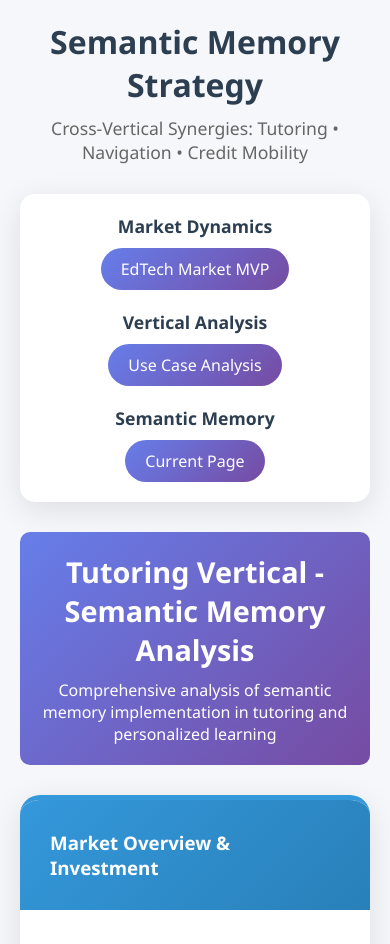
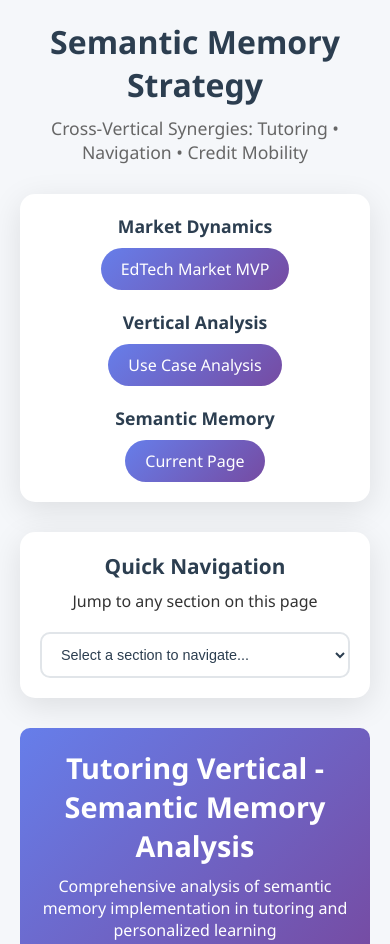
Before and after one commit to xd2164/AI-Market-Intelligence-Dashboard, a plain HTML site: page data/semantic_memory_strategy.html in a window 390 px wide. Shown: the top 944 px of the page. Drawn offline with Linux system fonts and the light colour scheme.

Commit message:
Add dropdown navigation for quick section access - includes styled dropdown with smooth scrolling to all vertical sections (Tutoring, Navigation, Credit Mobility, Hyperscaler Lens). Features auto-reset to placeholder and keyboard navigation support.

```diff
--- a/data/semantic_memory_strategy.html
+++ b/data/semantic_memory_strategy.html
@@ -19,6 +19,15 @@
         .nav-item h3 { color: #2c3e50; margin-bottom: 10px; font-size: 1.1rem; }
         .nav-item a { display: inline-block; padding: 10px 20px; background: linear-gradient(135deg, #667eea 0%, #764ba2 100%); color: white; text-decoration: none; border-radius: 25px; font-weight: 500; transition: all 0.3s ease; }
         .nav-item a:hover { transform: translateY(-2px); box-shadow: 0 4px 15px rgba(102, 126, 234, 0.4); }
+
+        /* Dropdown Navigation */
+        .dropdown-container { background: white; padding: 20px; border-radius: 15px; box-shadow: 0 8px 32px rgba(0,0,0,0.1); margin-bottom: 30px; }
+        .dropdown-header { text-align: center; margin-bottom: 20px; }
+        .dropdown-header h3 { color: #2c3e50; font-size: 1.3rem; margin-bottom: 10px; }
+        .dropdown-select { width: 100%; max-width: 400px; margin: 0 auto; display: block; }
+        .dropdown-select select { width: 100%; padding: 15px 20px; border: 2px solid #e1e5e9; border-radius: 10px; font-size: 1rem; background: white; color: #2c3e50; cursor: pointer; transition: all 0.3s ease; }
+        .dropdown-select select:focus { outline: none; border-color: #667eea; box-shadow: 0 0 0 3px rgba(102, 126, 234, 0.1); }
+        .dropdown-select select:hover { border-color: #667eea; }
 
         /* Section Headers */
         .section-header { background: linear-gradient(135deg, #667eea 0%, #764ba2 100%); color: white; padding: 20px; border-radius: 10px; margin-bottom: 30px; text-align: center; }
@@ -119,6 +128,8 @@
             .header h1 { font-size: 2rem; }
             .tutoring-market, .tutoring-companies, .credit-timeline { padding: 25px; }
             .navigation-card, .timeline-item, .synergy-card { margin-bottom: 20px; }
+            .dropdown-select { max-width: 100%; }
+            .dropdown-select select { font-size: 0.9rem; padding: 12px 15px; }
         }
     </style>
 </head>
@@ -144,6 +155,23 @@
                     <h3>Semantic Memory</h3>
                     <a href="#market-overview">Current Page</a>
                 </div>
+            </div>
+        </div>
+
+        <!-- Dropdown Navigation -->
+        <div class="dropdown-container">
+            <div class="dropdown-header">
+                <h3>Quick Navigation</h3>
+                <p>Jump to any section on this page</p>
+            </div>
+            <div class="dropdown-select">
+                <select id="sectionDropdown" onchange="scrollToSection()">
+                    <option value="">Select a section to navigate...</option>
+                    <option value="tutoring-vertical">Tutoring Vertical - Semantic Memory Analysis</option>
+                    <option value="navigation-vertical">Navigation Vertical - Semantic Memory Analysis</option>
+                    <option value="credit-mobility-vertical">Credit Mobility Vertical - Semantic Memory Analysis</option>
+                    <option value="hyperscaler-lens">Hyperscaler Lens</option>
+                </select>
             </div>
         </div>
 
@@ -545,9 +573,40 @@
             });
         });
 
+        // Dropdown navigation function
+        function scrollToSection() {
+            const dropdown = document.getElementById('sectionDropdown');
+            const selectedValue = dropdown.value;
+
+            if (selectedValue) {
+                const targetSection = document.getElementById(selectedValue);
+                if (targetSection) {
+                    targetSection.scrollIntoView({
+                        behavior: 'smooth',
+                        block: 'start'
+                    });
+
+                    // Reset dropdown to placeholder
+                    setTimeout(() => {
+                        dropdown.value = '';
+                    }, 1000);
+                }
+            }
+        }
+
         // Initialize page
         document.addEventListener('DOMContentLoaded', function() {
             console.log('Semantic Memory Strategy page loaded successfully');
+
+            // Add keyboard navigation support
+            const dropdown = document.getElementById('sectionDropdown');
+            if (dropdown) {
+                dropdown.addEventListener('keydown', function(e) {
+                    if (e.key === 'Enter') {
+                        scrollToSection();
+                    }
+                });
+            }
         });
     </script>
 </body>
```
